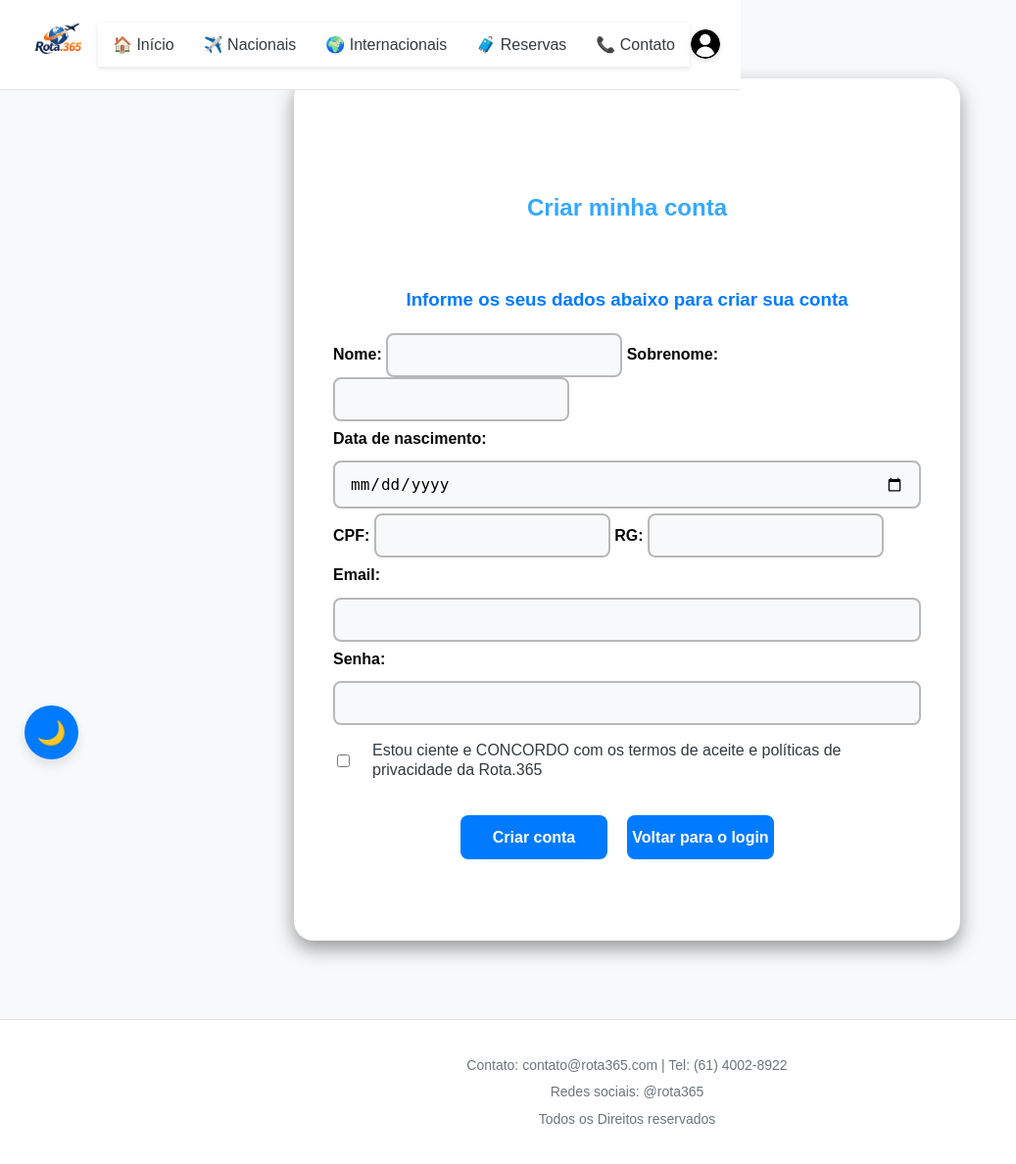
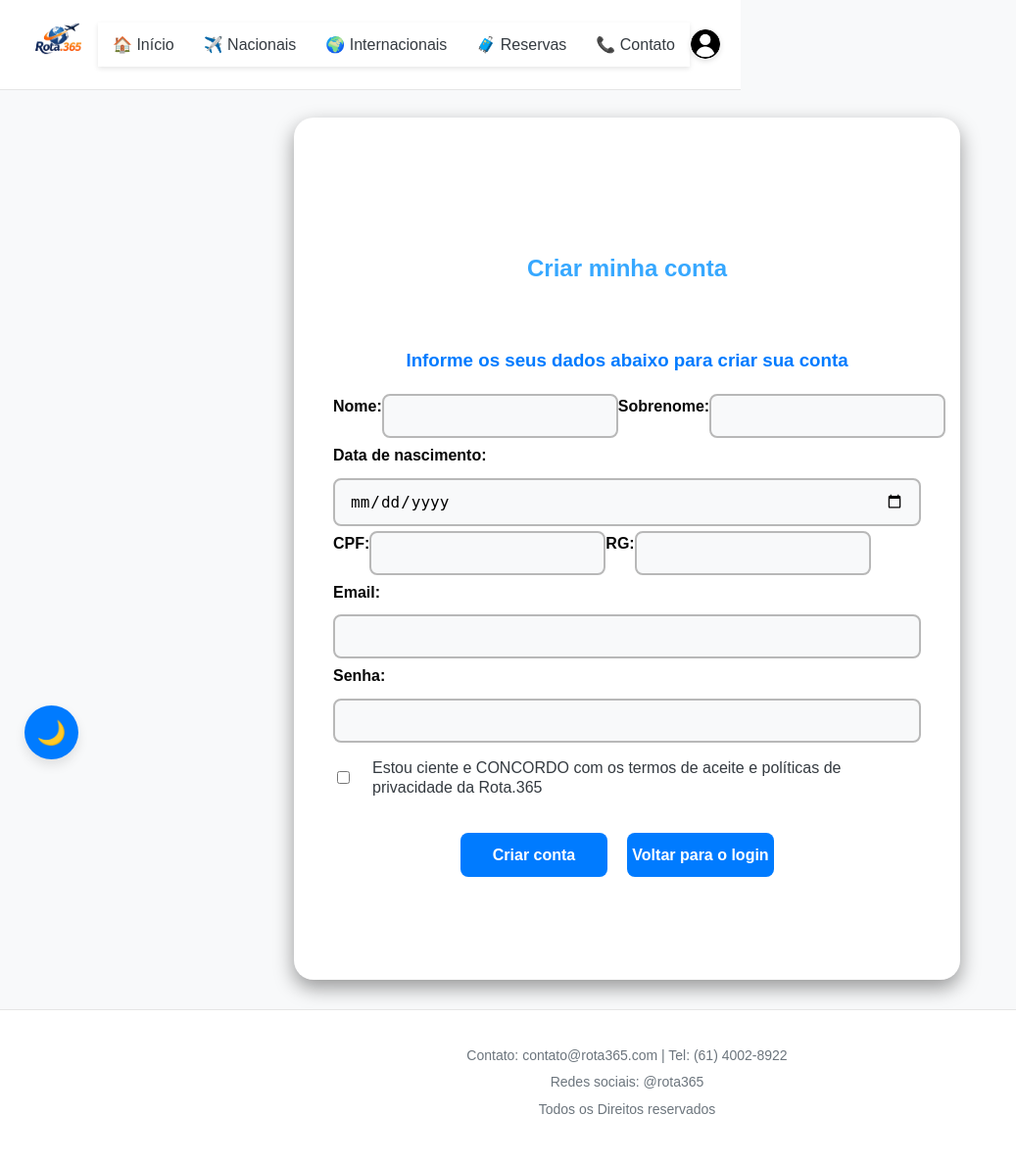
Before and after one commit to Akilah0713/Rota.365, a PHP site: page /criar-conta.html in a window 1280 px wide. Shown: the whole page at 98% size, without its empty margins (0-1037 px from the left). After the commit the page ends 1137 px from the top, so only its background shows below. Run offline with PHP 8.4, Linux system fonts and the light colour scheme.

Commit message:
ajuste CSS pagina de cadastro

```diff
--- a/style.css
+++ b/style.css
@@ -380,10 +380,6 @@ header h1 { font-size: 24px;
   justify-content: center;
 }
 
-#paginaCriarConta main {
-  margin: 80px auto;
-}
-
 #paginaLogin .card.cadastro img{
   object-fit: contain;
 }
@@ -534,12 +530,19 @@ button#voltar {
   flex-direction: column;
 }
 #formularioMinhaconta{
-    display: flex;
-    justify-content: center;
-    align-items: center;
-    min-height: 100vh;
+  display: flex;
+  justify-content: center;
+  align-items: center;
 }
 
+#paginaCriarConta main {
+  margin: 120px auto 30px;
+  position: relative;
+}
+
+#formularioCriarconta form div {
+  display: flex;
+}
 
 #formularioMinhaconta .card{
     width: 600px;
```
